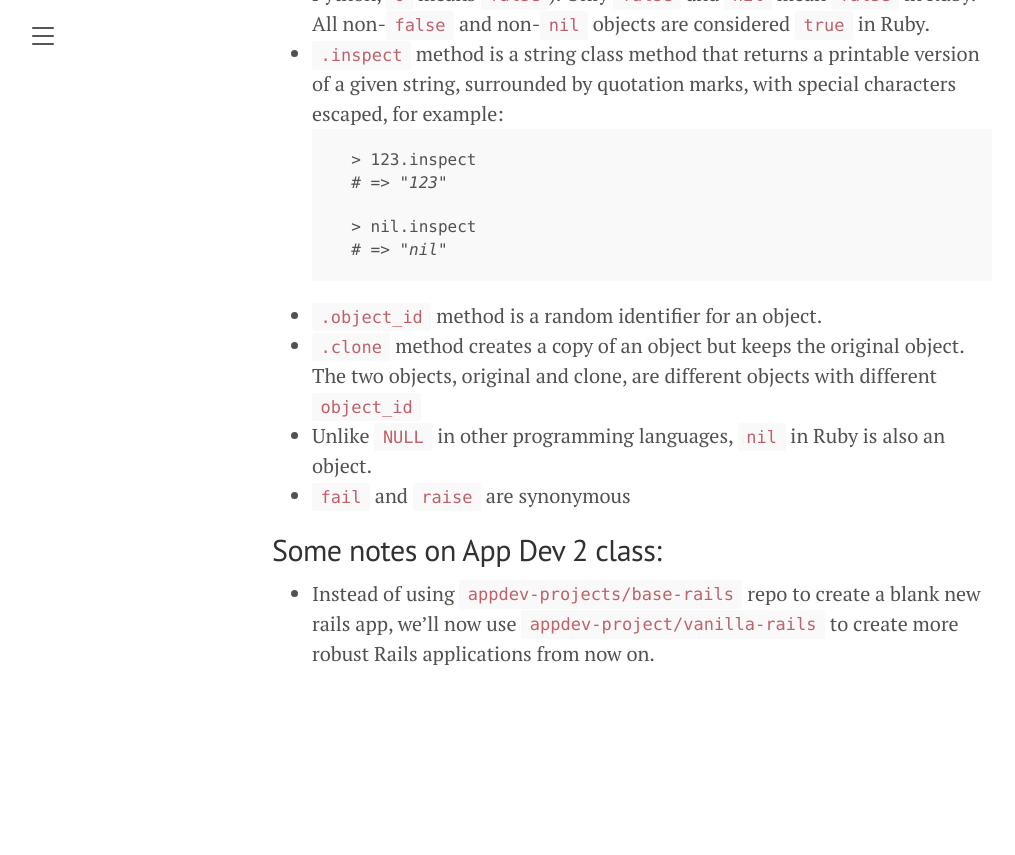
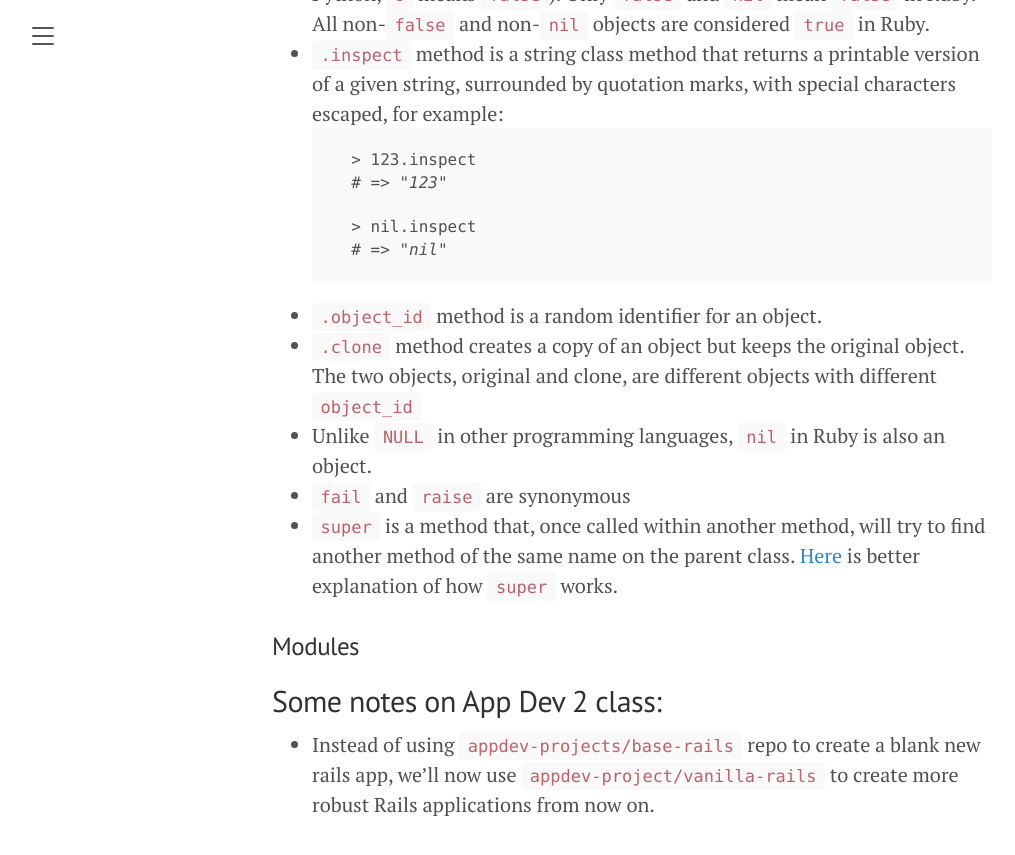
Before and after one commit to thaong91/tn-appdev-spr22, a Jekyll site: the page built from _posts/2022-03-29-three-things-i-learned-from-the-ruby-koans.md, in a window 1280 px wide and 900 px high, scrolled down 3574 px. Shown: the top 855 px of the window, without its empty margins (8-1023 px from the left). Built offline with Jekyll 4.4.1, drawn with Linux system fonts in a browser that asks for light colours; before the commit the page ends 4323 px from its top, so only the background shows below that.

Commit message:
Update 2022-03-29-three-things-i-learned-from-the-ruby-koans.md

```diff
--- a/_posts/2022-03-29-three-things-i-learned-from-the-ruby-koans.md
+++ b/_posts/2022-03-29-three-things-i-learned-from-the-ruby-koans.md
@@ -121,6 +121,9 @@ Here are (at least) three things I learned from [The Ruby Koans](http://rubykoan
 - `.clone` method creates a copy of an object but keeps the original object. The two objects, original and clone, are different objects with different `object_id`
 - Unlike `NULL` in other programming languages, `nil` in Ruby is also an object.
 - `fail` and `raise` are synonymous
+- `super` is a method that, once called within another method, will try to find another method of the same name on the parent class. [Here](https://www.rubyguides.com/2018/09/ruby-super-keyword/) is better explanation of how `super` works.
+
+### Modules
 
 
 ## Some notes on App Dev 2 class:
```
